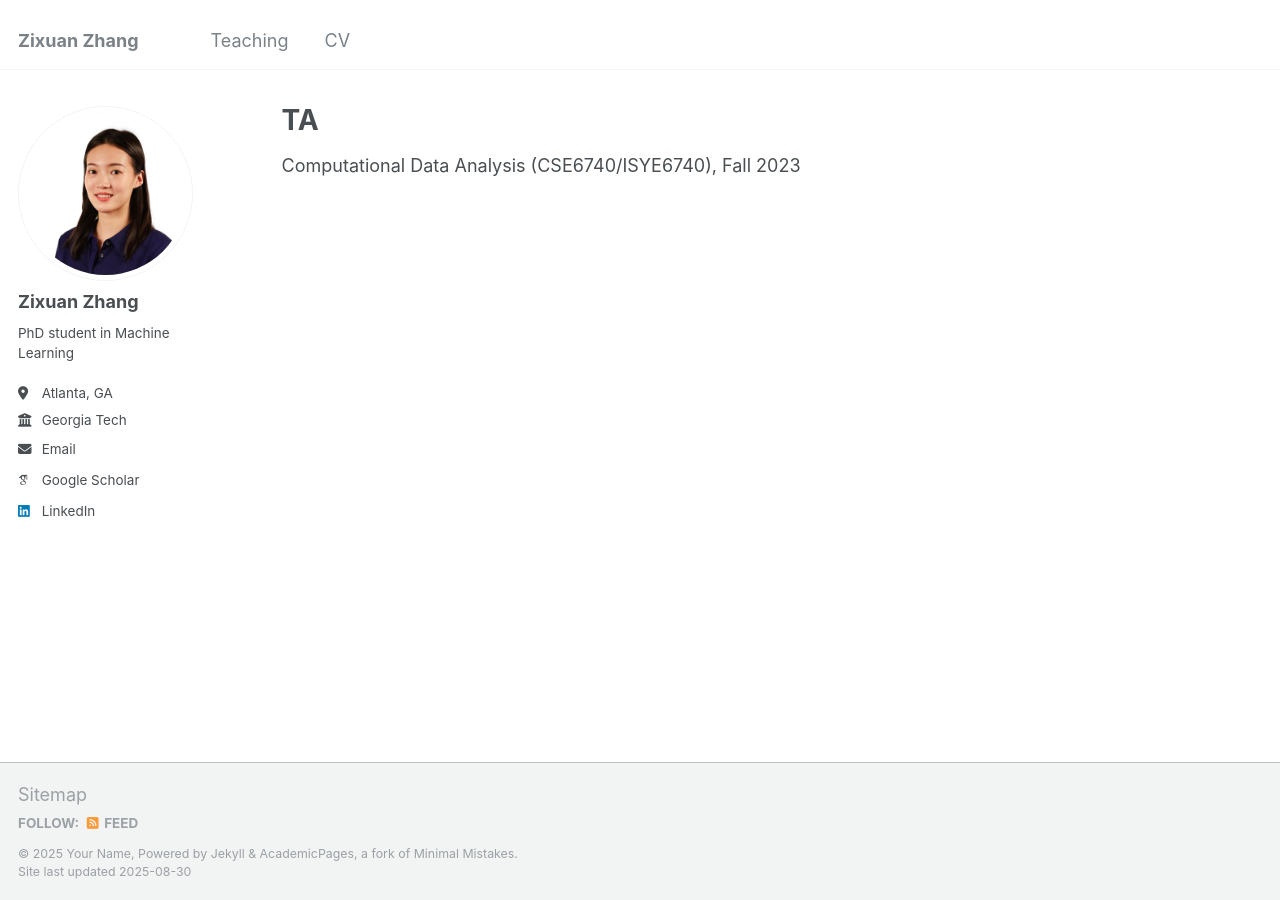
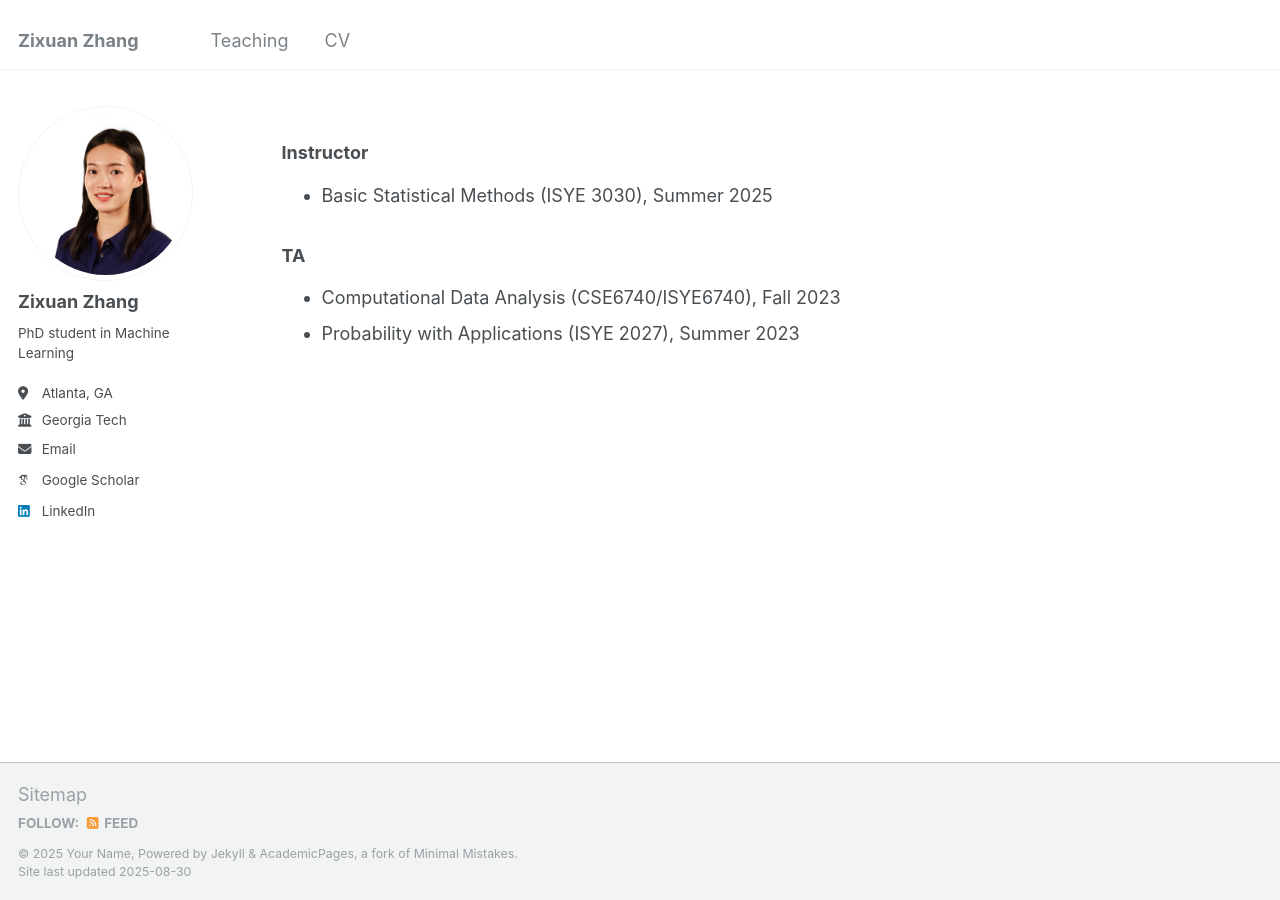
Before and after one commit to ZixuanZZhang/zixuanzzhang.github.io, a Jekyll site: the page built from _pages/ta.md, in a window 1280 px wide. Built offline with Jekyll 4.4.1, drawn with Linux system fonts in a browser that asks for light colours; some web fonts are replaced.

Commit message:
Update ta.md

```diff
--- a/_pages/ta.md
+++ b/_pages/ta.md
@@ -9,4 +9,10 @@ redirect_from:
 
 {% include base_path %}
 
-Computational Data Analysis (CSE6740/ISYE6740), Fall 2023
+### Instructor
+
+* Basic Statistical Methods (ISYE 3030), Summer 2025
+
+### TA
+* Computational Data Analysis (CSE6740/ISYE6740), Fall 2023
+* Probability with Applications (ISYE 2027), Summer 2023
```
Also changed, not shown: other parts of _pages/ta.md (+1 -1 lines).
